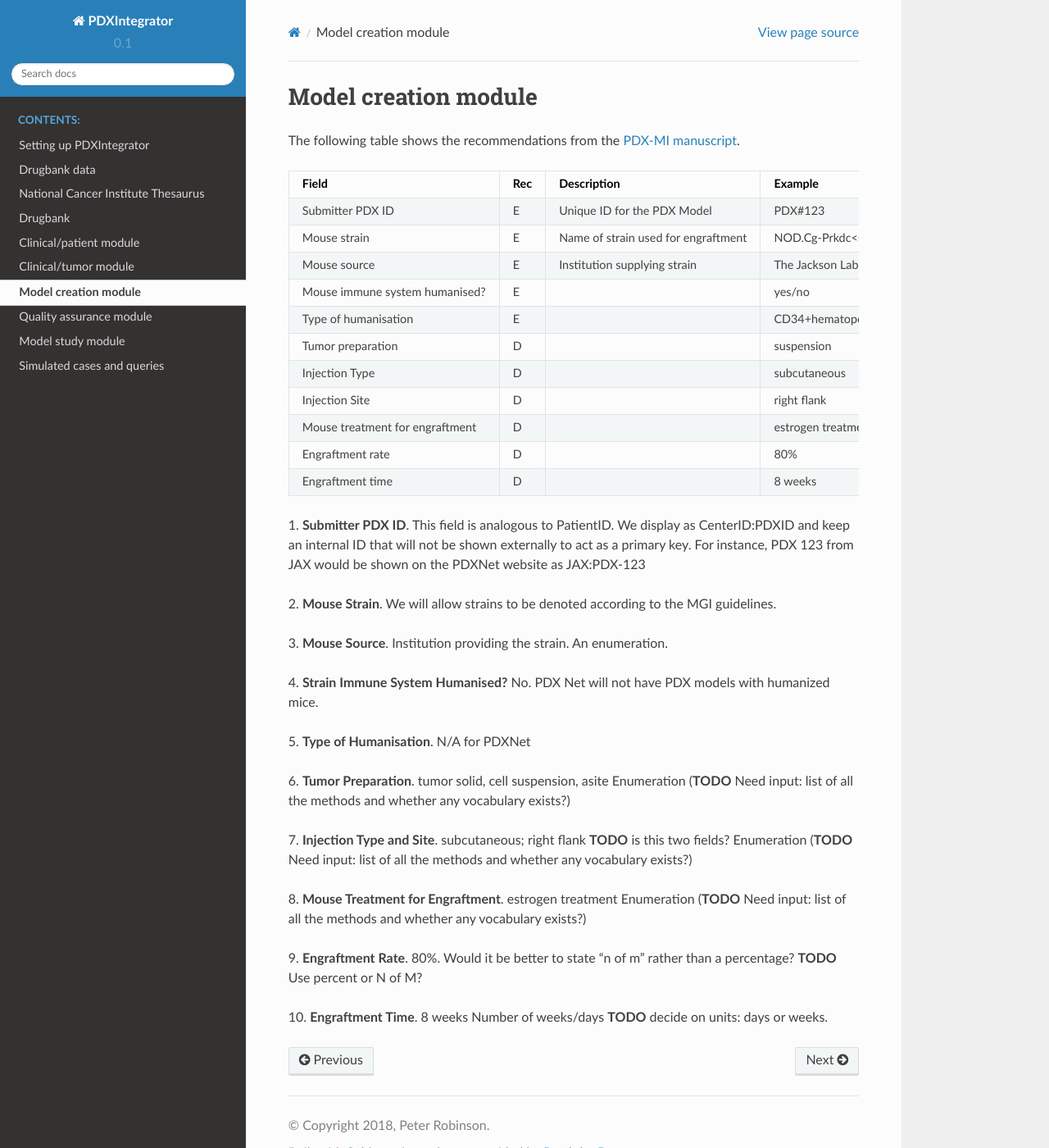
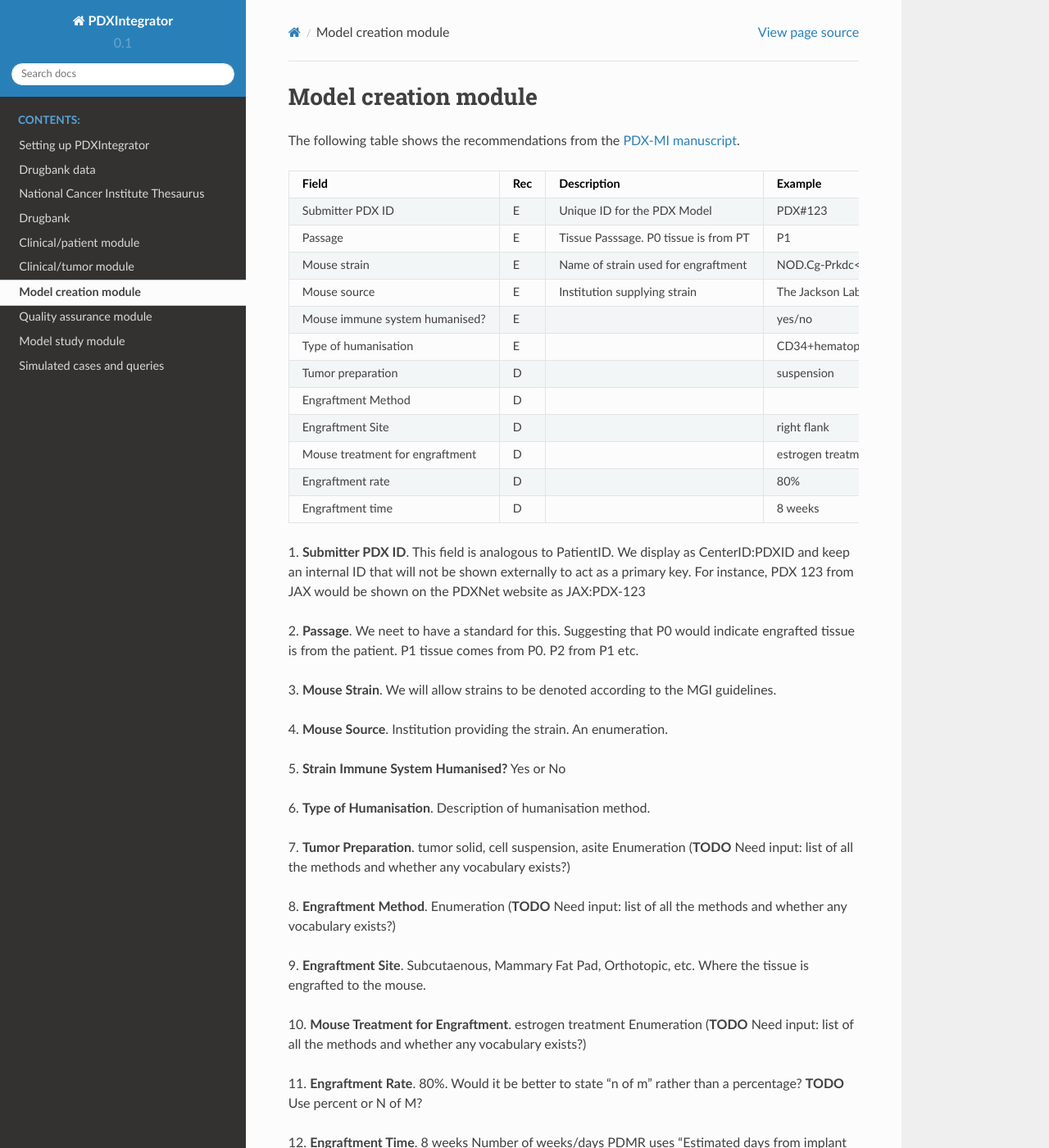
Before and after one commit to TheJacksonLaboratory/PDXintegrator, a Sphinx documentation site: the page built from docs/modelcreation.rst, in a window 1280 px wide and 1400 px high. Shown: the whole window at 82% size. Built offline with Sphinx 7.4.7 and the Read the Docs theme 2.0.0, drawn with Linux system fonts in a browser that asks for light colours; some of the changed text lies outside the part shown.

Commit message:
Update modelcreation.rst
Updates from 3-29 Ontology committee call

```diff
--- a/docs/modelcreation.rst
+++ b/docs/modelcreation.rst
@@ -9,19 +9,21 @@ The following table shows the recommendations from the  `PDX-MI manuscript <http
 +================================+=====+======================================+======================================+================================================+
 | Submitter PDX ID               | E   | Unique ID for the PDX Model          | PDX#123                              | CenterID:PatientID                             |
 +--------------------------------+-----+--------------------------------------+--------------------------------------+------------------------------------------------+
+| Passage                        | E   | Tissue Passsage. P0 tissue is from PT| P1                                   | create PDXNet classes?                         |
++--------------------------------+-----+--------------------------------------+--------------------------------------+------------------------------------------------+
 | Mouse strain                   | E   | Name of strain used for engraftment  |NOD.Cg-Prkdc<scid> Il2rg<tm1Wj>l/SzJ  | create PDXNet classes?                         |
 +--------------------------------+-----+--------------------------------------+--------------------------------------+------------------------------------------------+
 | Mouse source                   | E   | Institution supplying strain         |The Jackson Laboratory                | create PDXNet classes?                         |
 +--------------------------------+-----+--------------------------------------+--------------------------------------+------------------------------------------------+
-| Mouse immune system humanised? | E   |                                      |yes/no                                | PDXNET:No  (No humanized mice in PDXNet)       |
+| Mouse immune system humanised? | E   |                                      |yes/no                                |                                                |
 +--------------------------------+-----+--------------------------------------+--------------------------------------+------------------------------------------------+
-| Type of humanisation           | E   |                                      |CD34+hematopoietic stem cell-engrafted| NONE                                           |
+| Type of humanisation           | E   |                                      |CD34+hematopoietic stem cell-engrafted|                                                |
 +--------------------------------+-----+--------------------------------------+--------------------------------------+------------------------------------------------+
 | Tumor preparation              | D   |                                      |suspension                            | ?                                              |
 +--------------------------------+-----+--------------------------------------+--------------------------------------+------------------------------------------------+
-| Injection Type                 | D   |                                      |subcutaneous                          | ?                                              |
+| Engraftment Method             | D   |                                      |                                      | ?                                              |
 +--------------------------------+-----+--------------------------------------+--------------------------------------+------------------------------------------------+
-| Injection Site                 | D   |                                      |right flank                           | ?                                              |
+| Engraftment Site               | D   |                                      |right flank                           | ?                                              |
 +--------------------------------+-----+--------------------------------------+--------------------------------------+------------------------------------------------+
 | Mouse treatment for engraftment| D   |                                      |estrogen    treatment                 | ?                                              |
 +--------------------------------+-----+--------------------------------------+--------------------------------------+------------------------------------------------+
@@ -34,34 +36,41 @@ The following table shows the recommendations from the  `PDX-MI manuscript <http
 This field is analogous to PatientID. We display as CenterID:PDXID and keep an internal ID that will not be shown
 externally to act as a primary key. For instance, PDX 123 from JAX would be shown on the PDXNet website as JAX:PDX-123
 
-2. **Mouse Strain**.
+2. **Passage**.
+We neet to have a standard for this. Suggesting that P0 would indicate engrafted tissue is from the patient. P1 tissue comes from P0.
+P2 from P1 etc.
+
+3. **Mouse Strain**.
 We will allow strains to be denoted according to the MGI guidelines.
 
-3. **Mouse Source**.
+4. **Mouse Source**.
 Institution providing the strain. An enumeration.
 
-4. **Strain Immune System Humanised?**
-No.  PDX Net will not have PDX models with humanized mice.
+5. **Strain Immune System Humanised?**
+Yes or No
 
-5. **Type of Humanisation**.
-N/A for PDXNet
+6. **Type of Humanisation**.
+Description of humanisation method.
 
-6. **Tumor Preparation**.
+7. **Tumor Preparation**.
 tumor    solid,    cell    suspension,    asite
 Enumeration (**TODO** Need input: list of all the methods and whether any vocabulary exists?)
 
-7. **Injection Type and Site**.
-subcutaneous;    right    flank
-**TODO** is this two fields?
+8. **Engraftment Method**.
 Enumeration (**TODO** Need input: list of all the methods and whether any vocabulary exists?)
 
-8. **Mouse Treatment for Engraftment**.
+9. **Engraftment Site**.
+Subcutaenous, Mammary Fat Pad, Orthotopic, etc.
+Where the tissue is engrafted to the mouse.
+
+10. **Mouse Treatment for Engraftment**.
 estrogen    treatment
 Enumeration (**TODO** Need input: list of all the methods and whether any vocabulary exists?)
 
-9. **Engraftment Rate**.
+11. **Engraftment Rate**.
 80%. Would it be better to state “n of m” rather than a percentage? **TODO** Use percent or N of M?
 
-10. **Engraftment Time**.
+12. **Engraftment Time**.
 8 weeks
-Number of weeks/days **TODO** decide on units: days or weeks.
+Number of weeks/days PDMR uses "Estimated days from implant to 500 mm3"
+Both Rate and Time would benefit from noting if tissue was cryopreserved. Should this be captured as a field?
```
